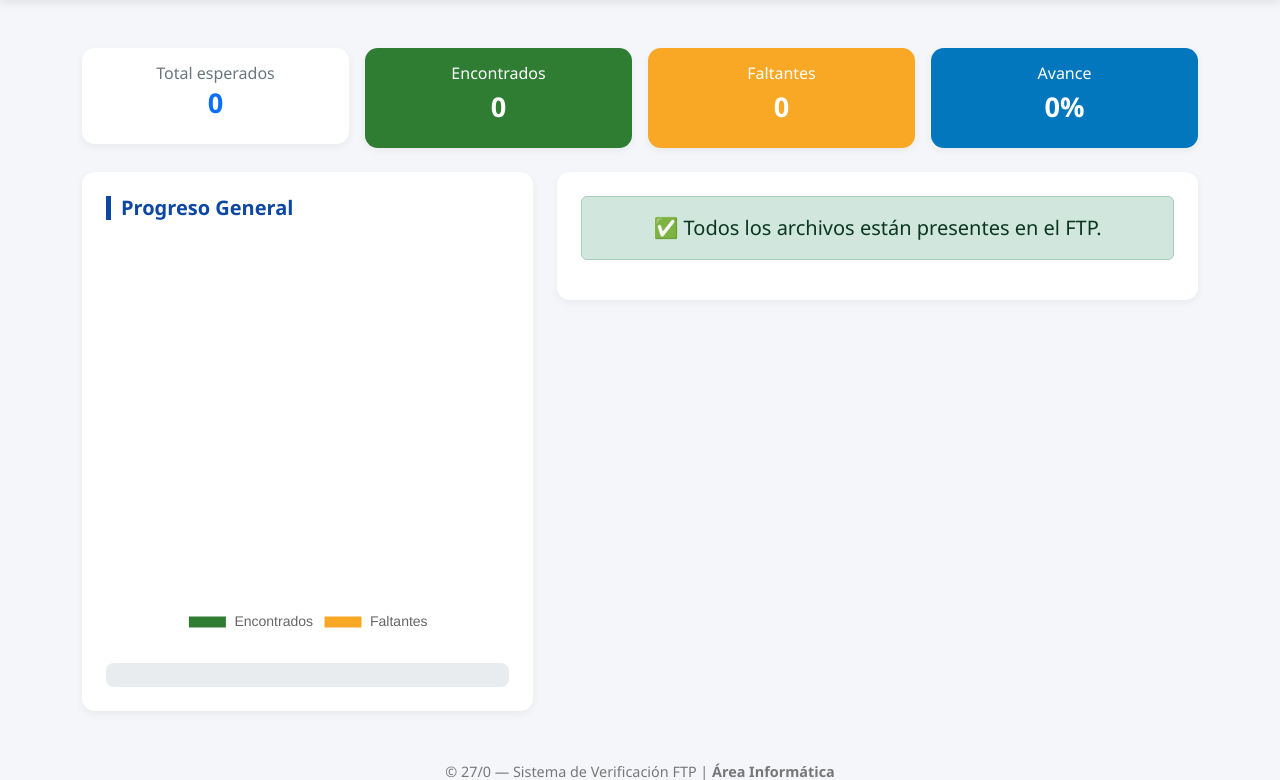
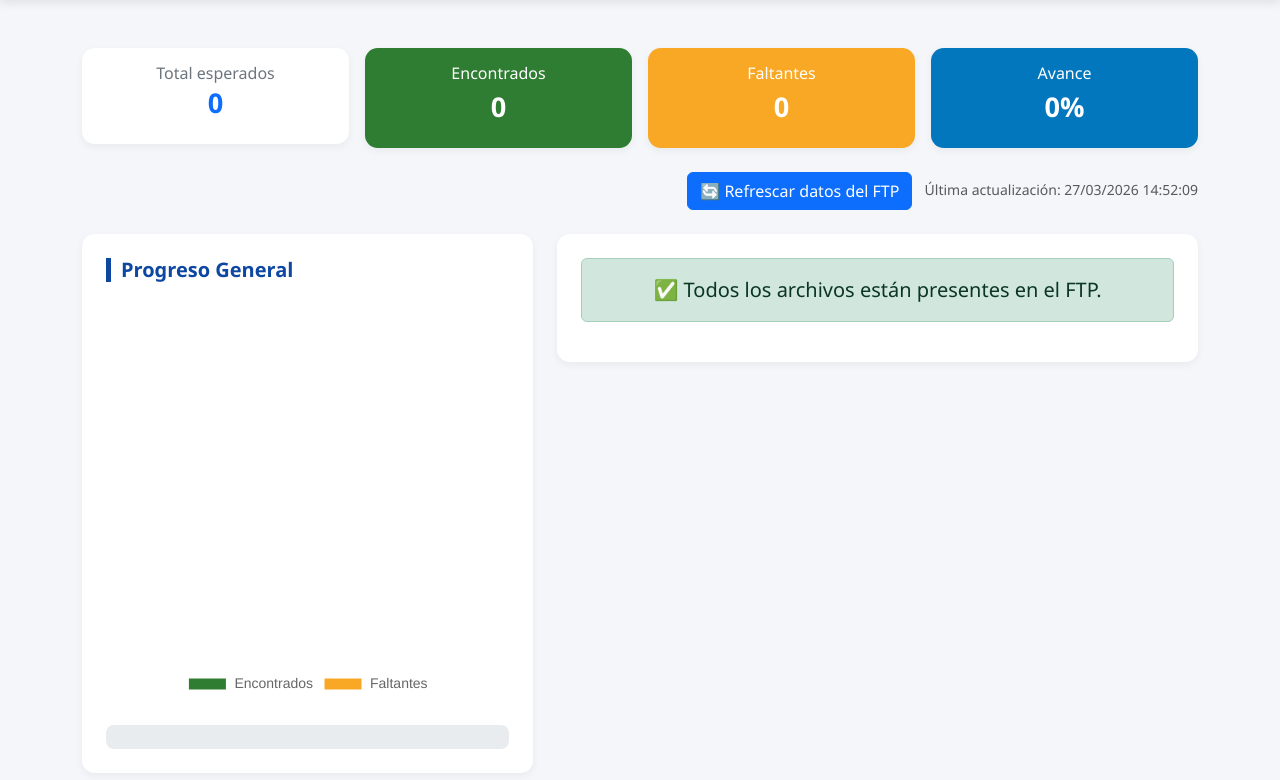
Before and after one commit to jhon2087/dirislc, a Flask app: page / in a window 1280 px wide. Shown: the part 56-836 px from the top of the page. Run offline with Flask 3, Linux system fonts and the light colour scheme; data that the repository does not hold is empty; some libraries are stand-ins or nearby versions.

Commit message:
Add refresh button for FTP data update
Added a refresh button to update FTP data dynamically.

```diff
--- a/templates/dashboard.html
+++ b/templates/dashboard.html
@@ -103,7 +103,17 @@
         </div>
       </div>
     </div>
-
+     <!-- Agregar después del div row de indicadores -->
+    <div class="row mb-4">
+        <div class="col-12 text-end">
+            <button id="btnRefrescar" class="btn btn-primary" onclick="refrescarDatos()">
+                🔄 Refrescar datos del FTP
+            </button>
+            <small class="text-muted ms-2">
+                Última actualización: {{ ultima_actualizacion }}
+            </small>
+        </div>
+    </div>
     <!-- Sección dividida: gráfico izquierda / lista derecha -->
     <div class="row g-4">
       <!-- Gráfico (izquierda) -->
@@ -192,5 +202,31 @@
       });
     });
   </script>
+
+
+<script>
+function refrescarDatos() {
+    const btn = document.getElementById('btnRefrescar');
+    btn.disabled = true;
+    btn.innerHTML = '⏳ Actualizando...';
+
+    fetch('/api/refresh')
+        .then(response => response.json())
+        .then(data => {
+            if (data.success) {
+                location.reload(); // Recargar la página para mostrar nuevos datos
+            } else {
+                alert('Error al actualizar: ' + data.error);
+                btn.disabled = false;
+                btn.innerHTML = '🔄 Refrescar datos del FTP';
+            }
+        })
+        .catch(error => {
+            alert('Error de conexión: ' + error);
+            btn.disabled = false;
+            btn.innerHTML = '🔄 Refrescar datos del FTP';
+        });
+}
+</script>
 </body>
 </html>
```
